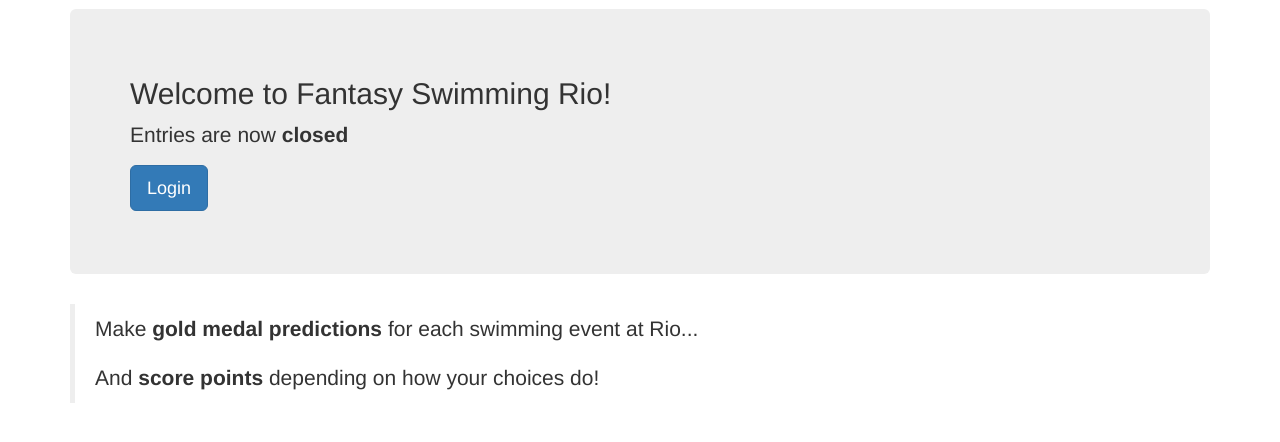
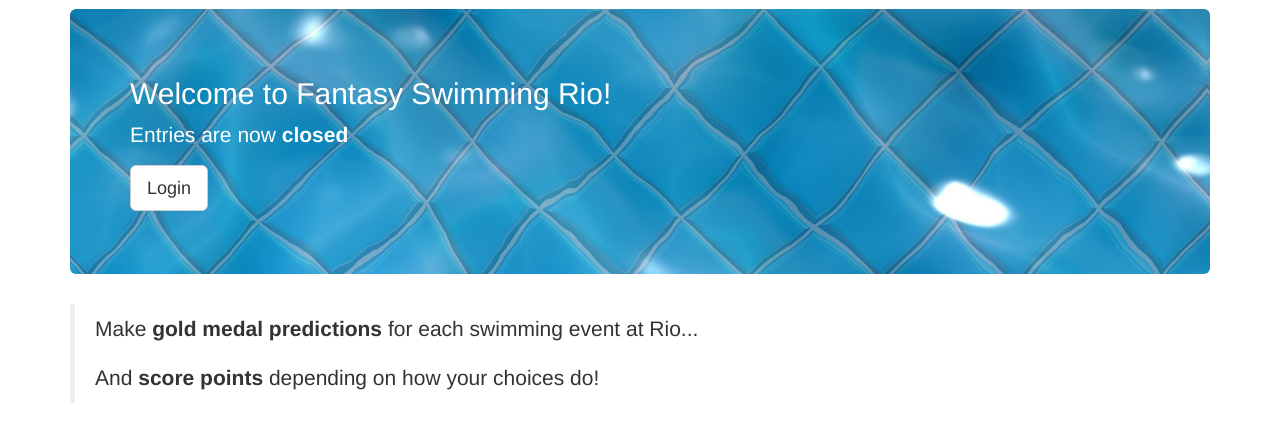
Before and after one commit to gtspence/fantasyswim, a Django app: page /rio/ in a window 1280 px wide. Shown: the part 51-493 px from the top of the page. Run offline with Django 3.2, Linux system fonts and the light colour scheme; parts of the project's set-up code (start-up, migrations or seed data) failed here and were passed over; some libraries are stand-ins or nearby versions.

Commit message:
Add picture on landing page jumbotron

```diff
--- /dev/null
+++ b/rio/static/rio/css/custom.css
@@ -0,0 +1,12 @@
+.jumbotron {
+background-image: url("tiles.jpg");
+background-size: cover;
+height: 100%;}
+
+.jumbotron h2{
+    color: white;
+}
+
+.jumbotron p{
+    color: white;
+}
--- a/rio/templates/rio/base.html
+++ b/rio/templates/rio/base.html
@@ -1,4 +1,5 @@
 <!DOCTYPE html>
+{% load staticfiles %}
 <html lang="en">
   <head>
     <meta charset="utf-8">
@@ -7,6 +8,7 @@
 
     <!-- Bootstrap -->
 	<link rel="stylesheet" href="https://maxcdn.bootstrapcdn.com/bootstrap/3.3.6/css/bootstrap.min.css" integrity="sha384-1q8mTJOASx8j1Au+a5WDVnPi2lkFfwwEAa8hDDdjZlpLegxhjVME1fgjWPGmkzs7" crossorigin="anonymous">
+	<link rel="stylesheet" href="{% static 'rio/css/custom.css' %}" type="text/css">
     	<style>
     		body { padding-top: 60px; }
     	</style>
--- a/rio/templates/rio/index.html
+++ b/rio/templates/rio/index.html
@@ -10,9 +10,9 @@
 		<p>Entries are now <strong>closed</strong></p>
 	{% endif %}
 	<p>
-		<a class="btn btn-primary btn-lg" href="{% url 'login' %}" role="button">Login</a>
+		<a class="btn btn-default btn-lg" href="{% url 'login' %}" role="button">Login</a>
 		{% if entries_open %}
-			<a class="btn btn-primary btn-lg" href="{% url 'register' %}" role="button">Register</a>
+			<a class="btn btn-default btn-lg" href="{% url 'register' %}" role="button">Register</a>
 		{% endif %}
 	</p>
 </div>
```
Also changed, not shown: fantasyswim/static/img/tiles.jpg (added), rio/static/rio/css/tiles.jpg (added).
